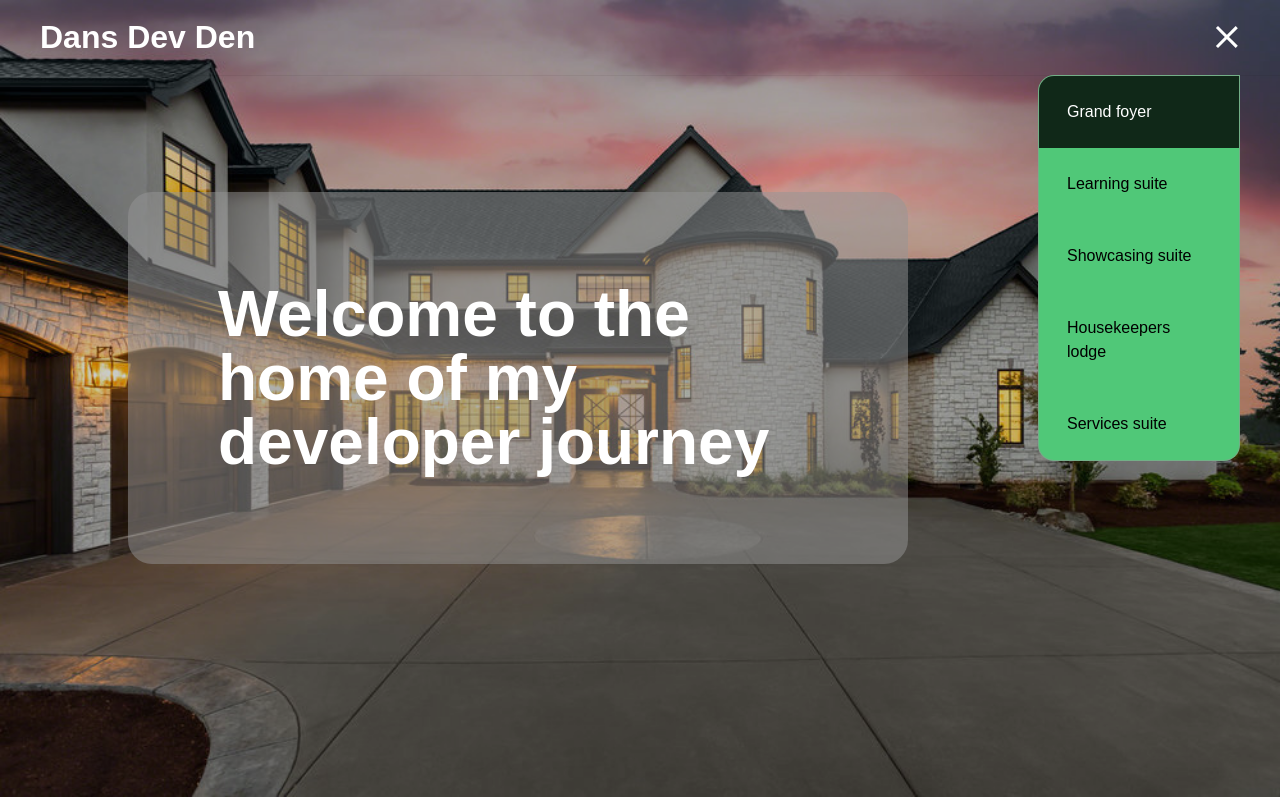
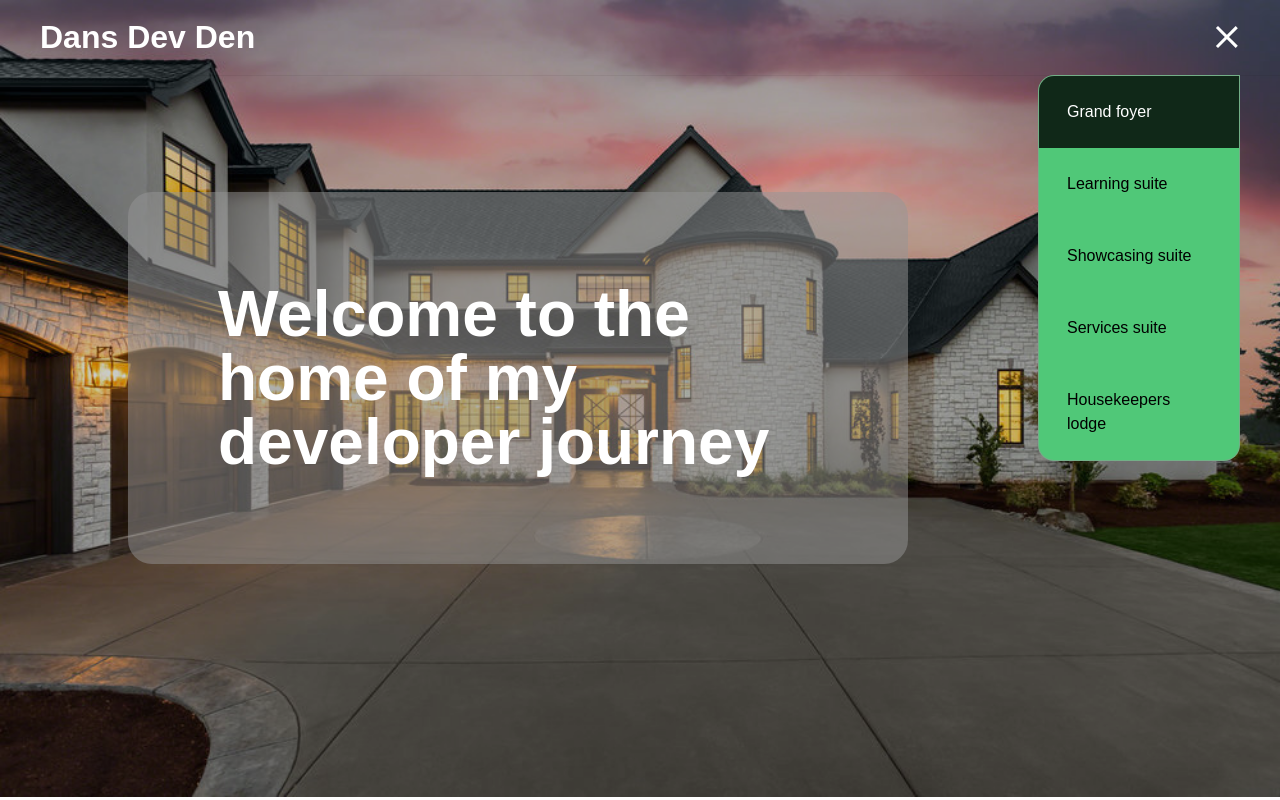
Before and after one commit to danriley11/DansDevDen, a React (Vite) app: page / in a window 1280 px wide. Both pictures are taken after a click on the link 1229 px from the left and 37 px from the top of the page. Shown: the top 800 px of the page. Built offline with nearby package versions, Linux system fonts and the light colour scheme.

Commit message:
Update menu order

```diff
--- a/src/components/pageStructure/header/NavigationMenu.tsx
+++ b/src/components/pageStructure/header/NavigationMenu.tsx
@@ -71,21 +71,21 @@ const NavigationMenu = () => {
           </MenuDropdownItem> */}
 
           <MenuDropdownItem
+            isPath={pathMatch(SERVICES)}
+            onClick={() => {
+              toggleHamburger();
+              navigate(SERVICES);
+            }}>
+            <P>Services suite</P>
+          </MenuDropdownItem>
+
+          <MenuDropdownItem
             isPath={pathMatch(HOUSEKEEPING)}
             onClick={() => {
               toggleHamburger();
               navigate(HOUSEKEEPING);
             }}>
             <P>Housekeepers lodge</P>
-          </MenuDropdownItem>
-
-          <MenuDropdownItem
-            isPath={pathMatch(SERVICES)}
-            onClick={() => {
-              toggleHamburger();
-              navigate(SERVICES);
-            }}>
-            <P>Services suite</P>
           </MenuDropdownItem>
         </MenuDropdownContainer>
       )}
```
